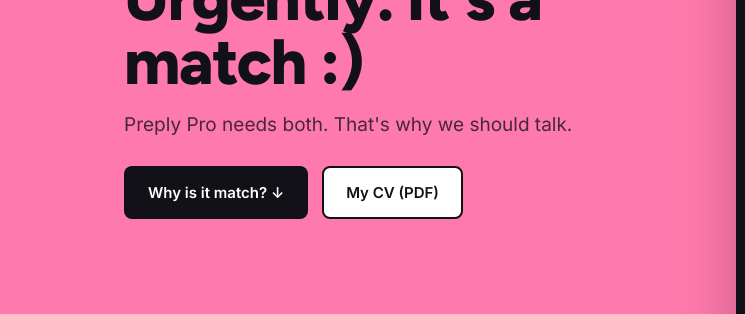
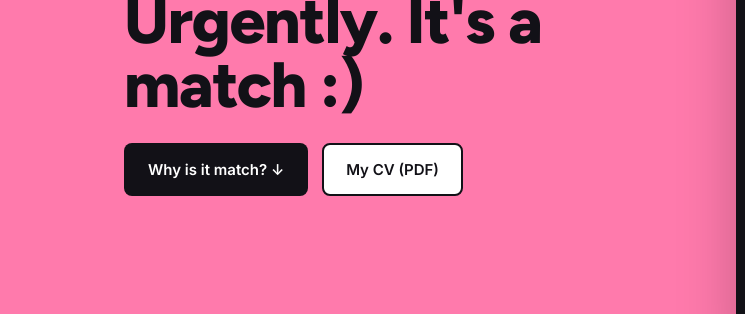
Before and after one commit to pavelkokora-oss/pasha, a plain HTML site: page preply/index.html in a window 1280 px wide. Shown: the part 409-723 px from the top of the page, 0-745 px from the left. Drawn offline with nearby package versions, Linux system fonts and the light colour scheme; grey boxes are pictures that could not be loaded.

Commit message:
Preply: drop hero subtitle
Co-Authored-By: Claude Opus 5.5 <noreply@anthropic.com>

```diff
--- a/preply/index.html
+++ b/preply/index.html
@@ -258,7 +258,7 @@
       <div>
         <div style="margin-top:36px"><span class="pill">Re: Staff PM, Preply Pro</span><span class="pill">I&#x27;m based in Barcelona</span></div>
         <h1>Hi, I&#x27;m Pavel.<br>We need to talk. Urgently. It&#x27;s a match :)</h1>
-        <p class="hero-sub">Preply Pro needs both. That&#x27;s why we should talk.</p>
+
         <div class="actions">
           <a class="btn" href="#match">Why is it match? ↓</a>
           <a class="btn ghost" href="https://snazzy-axolotl-240e64.netlify.app/Pavel_Kokora_CV.pdf" target="_blank" rel="noopener">My CV (PDF)</a>
```
